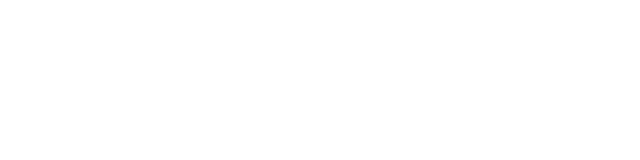
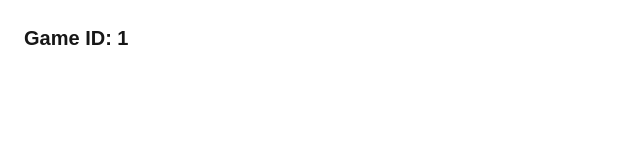
Before and after one commit to Awesome8Indigo/Weiqi, a Next.js app: page /1 in a window 1280 px wide. Shown: the top 160 px of the page, without its empty margins (0-640 px from the left). Built offline with nearby package versions, Linux system fonts and the light colour scheme.

Commit message:
modified:   src/app/[gameid]/page.js 	new file:   src/app/gameSettings.js 	modified:   src/app/page.js 	new file:   src/pages/api/game.js

```diff
--- a/src/app/[gameid]/page.js
+++ b/src/app/[gameid]/page.js
@@ -1,8 +1,17 @@
 'use client';
 
-import { useState } from 'react';
+import {useParams} from "next/navigation";
+
+// render game class from api
 
 export default function gameplay (){
+        const params = useParams();
+        const gameId = params.gameid // 👈 this is your random string
 
-    return null
+        return (
+            <div className="p-6">
+                <h1 className="text-xl font-bold">Game ID: {gameId}</h1>
+            </div>
+        );
+
 }
--- /dev/null
+++ b/src/app/gameSettings.js
@@ -0,0 +1,18 @@
+import {useRouter} from "next/navigation";
+import {useState} from "react";
+
+export default function gameSettings() {
+    const router = useRouter(); // Correct hook usage here
+    const handleCreateGame = () => {
+        const randomString = Math.random().toString(36).substring(2, 10); // Generate game ID
+        router.push(`/${randomString}`);
+    };
+
+    return (
+        <div className="w-full max-w-lg mx-auto p-4">
+            <button className="w-full bg-blue-500 text-white px-6 py-3 rounded-lg hover:bg-blue-700 transition-all" onClick={handleCreateGame}>
+                Let's Play
+            </button>
+        </div>
+    );
+};
--- a/src/app/page.js
+++ b/src/app/page.js
@@ -2,22 +2,7 @@
 import {router} from "next/client";
 import { useRouter } from 'next/navigation';
 import {useState} from "react";
-
-const GameSettings = () => {
-    const router = useRouter(); // Correct hook usage here
-    const handleCreateGame = () => {
-        const randomString = Math.random().toString(36).substring(2, 10); // Generate game ID
-        router.push(`/${randomString}`);
-    };
-
-    return (
-        <div className="w-full max-w-lg mx-auto p-4">
-            <button className="w-full bg-blue-500 text-white px-6 py-3 rounded-lg hover:bg-blue-700 transition-all" onClick={handleCreateGame}>
-                Let's Play
-            </button>
-        </div>
-    );
-};
+import gameSettings from "./gameSettings";
 
 const GameMenu = () => {
     const [game, setGame] = useState(false);
--- /dev/null
+++ b/src/pages/api/game.js
@@ -0,0 +1 @@
+import {useState} from "react";
```
